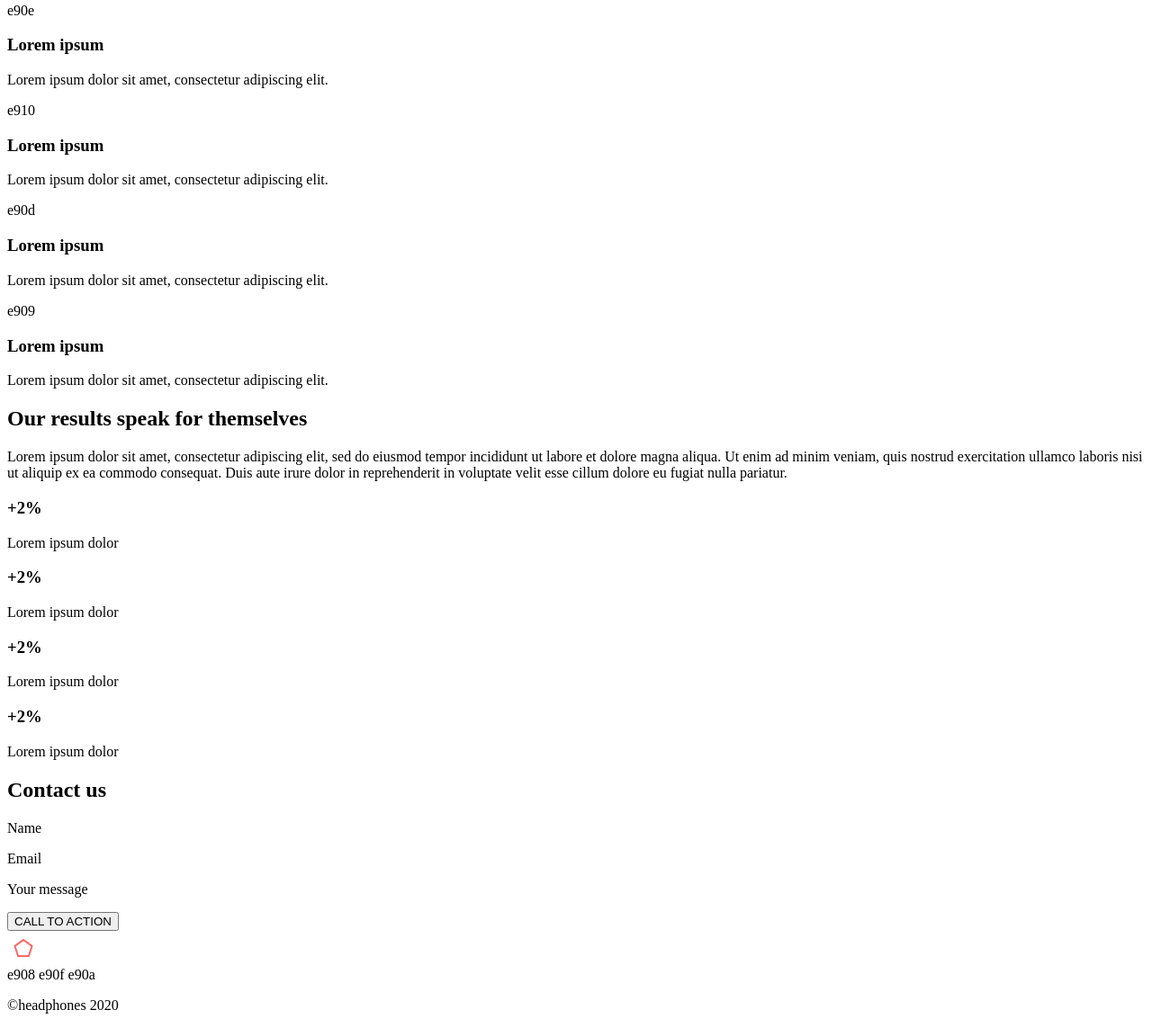
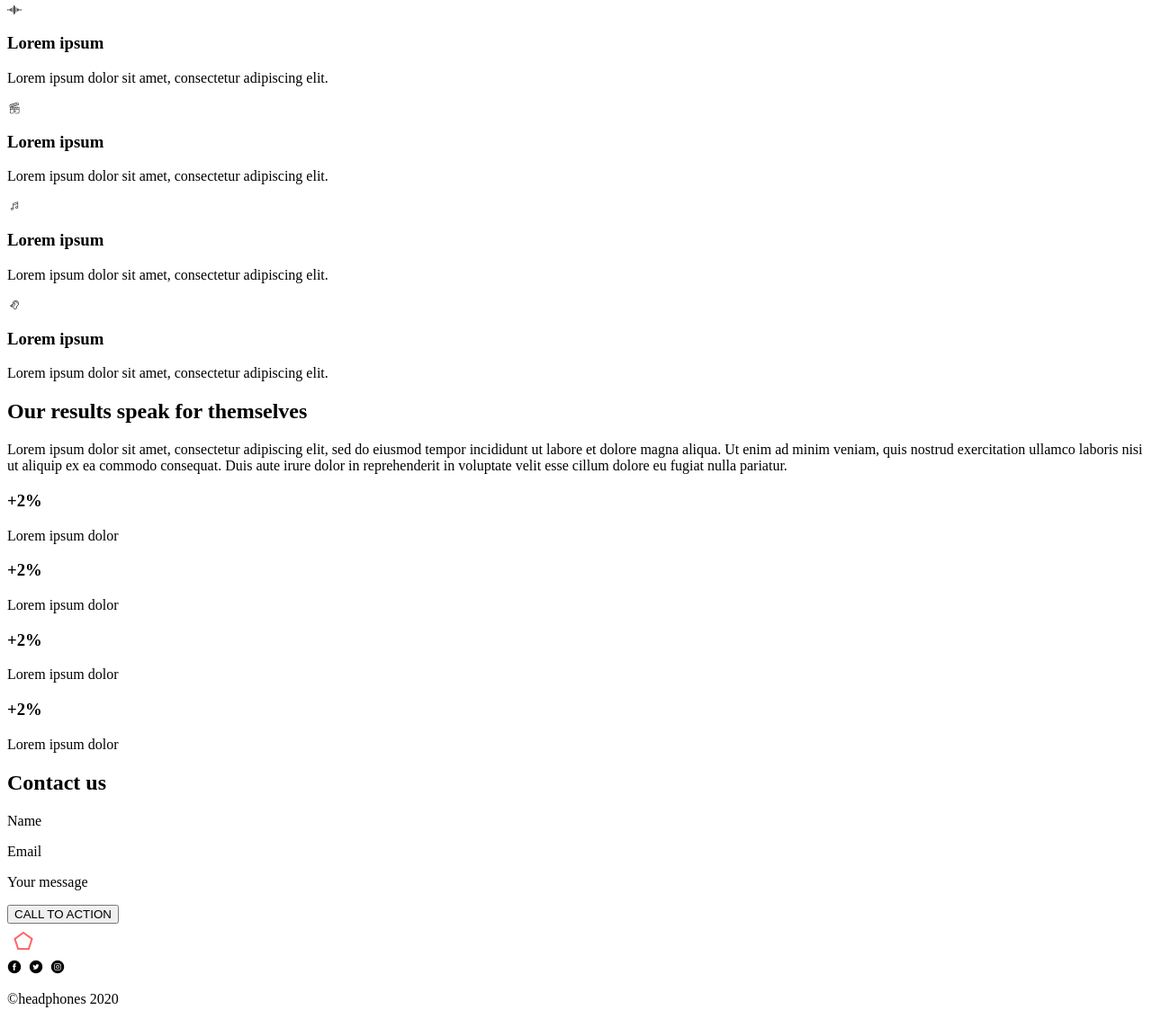
Before and after one commit to TPoe25/atlas-headphones, a plain HTML site: page index.html in a window 1280 px wide. Shown: the part 369-1512 px from the top of the page at 90% size. Drawn offline with nearby package versions, Linux system fonts and the light colour scheme; files that its build step writes are made by us from their sources; files whose address does not match are found by name.

Commit message:
added glyph icons

```diff
--- a/index.html
+++ b/index.html
@@ -5,13 +5,14 @@
     <meta http-equiv="X-UA-Compatible" content="IE=Edge">
     <meta name="viewport" content="width=device-width, initial-scale=1">
     <title>Headphones</title>
-    <link rel="icon" type="image/x-icon" href="/assets/images/favicon.ico">
+    <link rel="icon" type="image/x-icon" href="assets/images/favicon.ico">
     <link rel="stylesheet" href="style.css" />
+    <link rel="stylesheet" href="assets/holberton_school-icon/style.css">
   </head>
   <body>
     <header>
       <div class="header-icon">
-        <img src="/assets/images/favicon.png">
+        <img src="assets/images/favicon.png">
         <!-- Icon, HEADPHONES (in Spin-Cycle font), top-left -->
       </div>
       <nav class="page-navigation">
@@ -45,7 +46,7 @@
       <div class="what-cards-container">
         <!-- sound -->
         <div class="what-card">
-          <div class="what-card-icon">e90e
+          <div class="what-card-icon holberton_school-icon-ic_sound">
           </div>
           <h3 class="what-card-heading">
             Lorem ipsum
@@ -56,7 +57,7 @@
         </div>
         <div class="what-card">
           <!-- Video -->
-          <div class="what-card-icon">e910
+          <div class="what-card-icon holberton_school-icon-ic_video">
           </div>
           <h3 class="what-card-heading">
             Lorem ipsum
@@ -67,7 +68,7 @@
         </div>
         <div class="what-card">
           <!-- Music -->
-          <div class="what-card-icon">e90d
+          <div class="what-card-icon holberton_school-icon-ic_music">
           </div>
           <h3 class="what-card-heading">
             Lorem ipsum
@@ -78,7 +79,7 @@
         </div>
         <div class="what-card">
           <!-- hearing -->
-          <div class="what-card-icon">e909
+          <div class="what-card-icon holberton_school-icon-ic_hearing">
           </div>
           <h3 class="what-card-heading">
             Lorem ipsum
@@ -161,19 +162,16 @@
     </section>
     <footer>
       <div class="footer-icon">
-        <img src="/assets/images/favicon.png">
+        <img src="assets/images/favicon.png">
         <!-- Icon, HEADPHONES (in Spin-Cycle font), bottom-left -->
       </div>
       <div class="page-navigation">
         <!-- Social Media icons, bottom-right -->
-        <span class="social-icon" aria-label="Facebook">
-          e908
+        <span class="social-icon holberton_school-icon-ic_facebook" aria-label="Facebook">
         </span>
-        <span class="social-icon" aria-label="Twitter">
-          e90f
+        <span class="social-icon holberton_school-icon-ic_twitter" aria-label="Twitter">
         </span>
-        <span class="social-icon" aria-label="Instagram">
-          e90a
+        <span class="social-icon holberton_school-icon-ic_instagram" aria-label="Instagram">
         </span>
       </div>
       <p class="copywrite"><!-- bottom center of page -->
```
